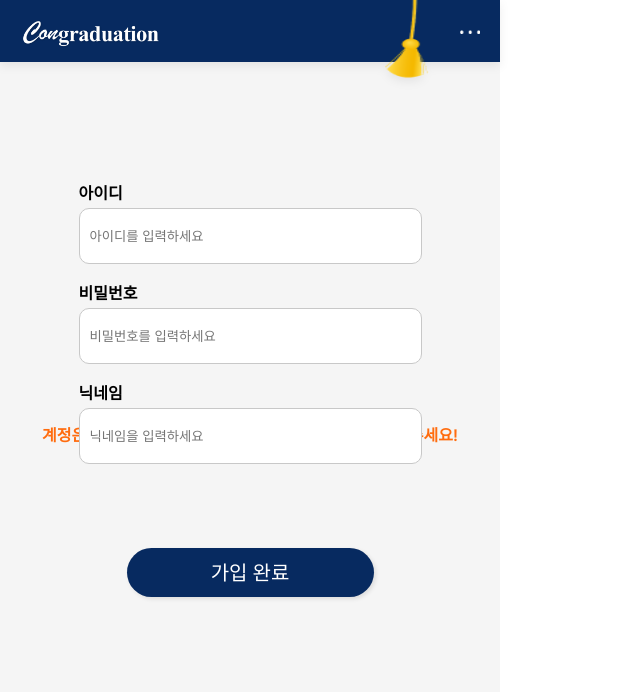
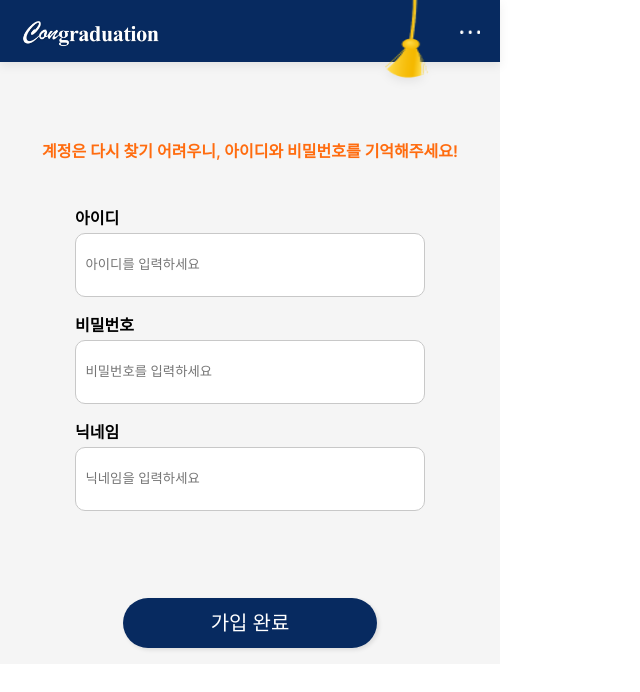
Before and after one commit to vdnuit/Congraduation, a React (Create React App) app in the folder front/: page /signup in a window 1280 px wide. Shown: the top 692 px of the page, without its empty margins (0-640 px from the left). Built offline with nearby package versions, Linux system fonts and the light colour scheme; a web font is replaced by a local one.

Commit message:
CSS fixed

```diff
--- a/front/src/pages/SignUp.jsx
+++ b/front/src/pages/SignUp.jsx
@@ -4,28 +4,27 @@ import styled from 'styled-components';
 import { StyledLink } from "./Main";
 
 const Container = styled.div`
+    width: 100%;
     max-width: 500px;
-    height: 93.3vh;
     display: flex;
     flex-direction: column;
     justify-content: center;
     align-items: center;
     background-color: #F5F5F5;
+
+
 `;
 
-
 const Form = styled.form`
-    position: absolute;
-    top: 184px;
-    width: 343px;
+    width: 70%;
     display: flex;
     flex-direction: column;
     justify-content: space-evenly;
 `
 
 const Span = styled.span`
-    width: 70px;
-    height: 19px;
+    width: 14%;
+    height: 1em;
     font-family: 'Inter';
     font-style: normal;
     font-weight: 600;
@@ -34,30 +33,30 @@ const Span = styled.span`
 `
 
 const Error = styled.span`
-    width: 100px;
-    height: 15px;
+    width: 20%;
+    height: 1em;
     font-family: 'Inter';
     font-style: normal;
     font-weight: 300;
-    font-size: 16px;
+    font-size: 14px;
     line-height: 19px;
-    color: FF6C0F;
+    color: #FF6C0F;
 `
 
 const Input = styled.input`
-    width: 343px;
-    height: 56px;
+    width: 100%;
+    height: 4rem;
     box-sizing: border-box;
     background: #FFFFFF;
     border: 1px solid #C8C8C8;
     border-radius: 10px;
-    margin-bottom: 20px;
-    margin-top: 5px;
-    padding-left: 10px;
+    margin-bottom: 1.2rem;
+    margin-top: 0.3rem;
+    padding-left: 0.6rem;
 `
 
 const Div = styled.div`
-    margin-top: 48px;
+    margin-top: 15%;
 `
 
 const Warn = styled.div`
@@ -68,6 +67,8 @@ const Warn = styled.div`
     font-size: 16px;
     line-height: 19px;
     color: #FF6C0F;
+    margin-top: 5rem;
+    margin-bottom: 3rem;
     `
 
 function SignUp() {
@@ -78,6 +79,7 @@ function SignUp() {
     }
     return(
         <Container>
+            <Warn>계정은 다시 찾기 어려우니, 아이디와 비밀번호를 기억해주세요!</Warn>
             <Form onSubmit={handleSubmit(onValid)}>
                 <div><Span>아이디</Span><Error>{errors?.ID?.message}</Error></div>
                 <Input {...register("ID", {required:true, pattern: {value: /^[a-z]+[a-z0-9]{5,19}$/g, message:"아이디는 6자 이상 20자 이하여야 합니다."}})} placeholder="아이디를 입력하세요"/>
@@ -94,7 +96,6 @@ function SignUp() {
                     </StyledLink>
                 </Div>
             </Form>
-            <Warn>계정은 다시 찾기 어려우니, 아이디와 비밀번호를 기억해주세요!</Warn>
         </Container>
     );
 }
```
